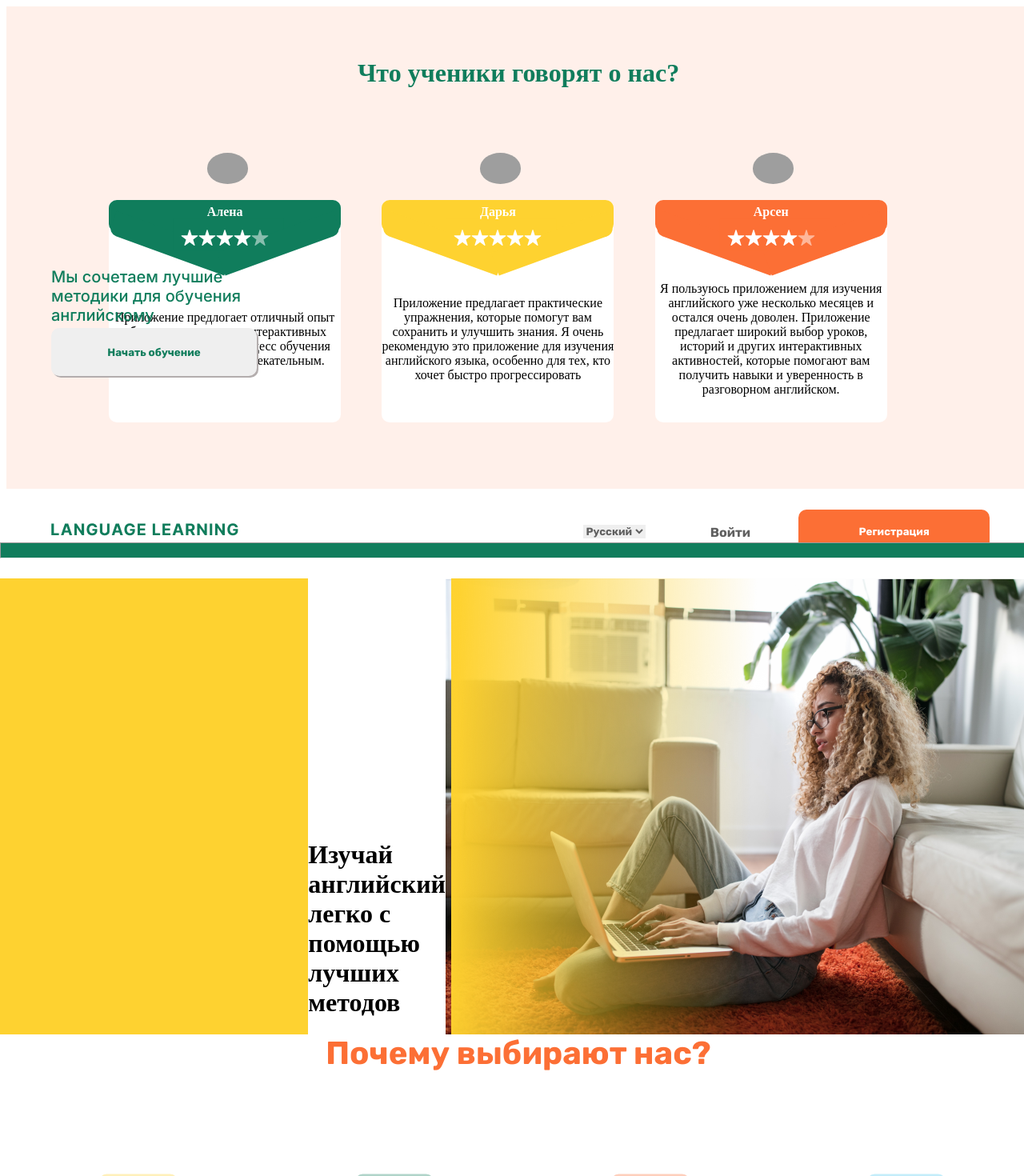
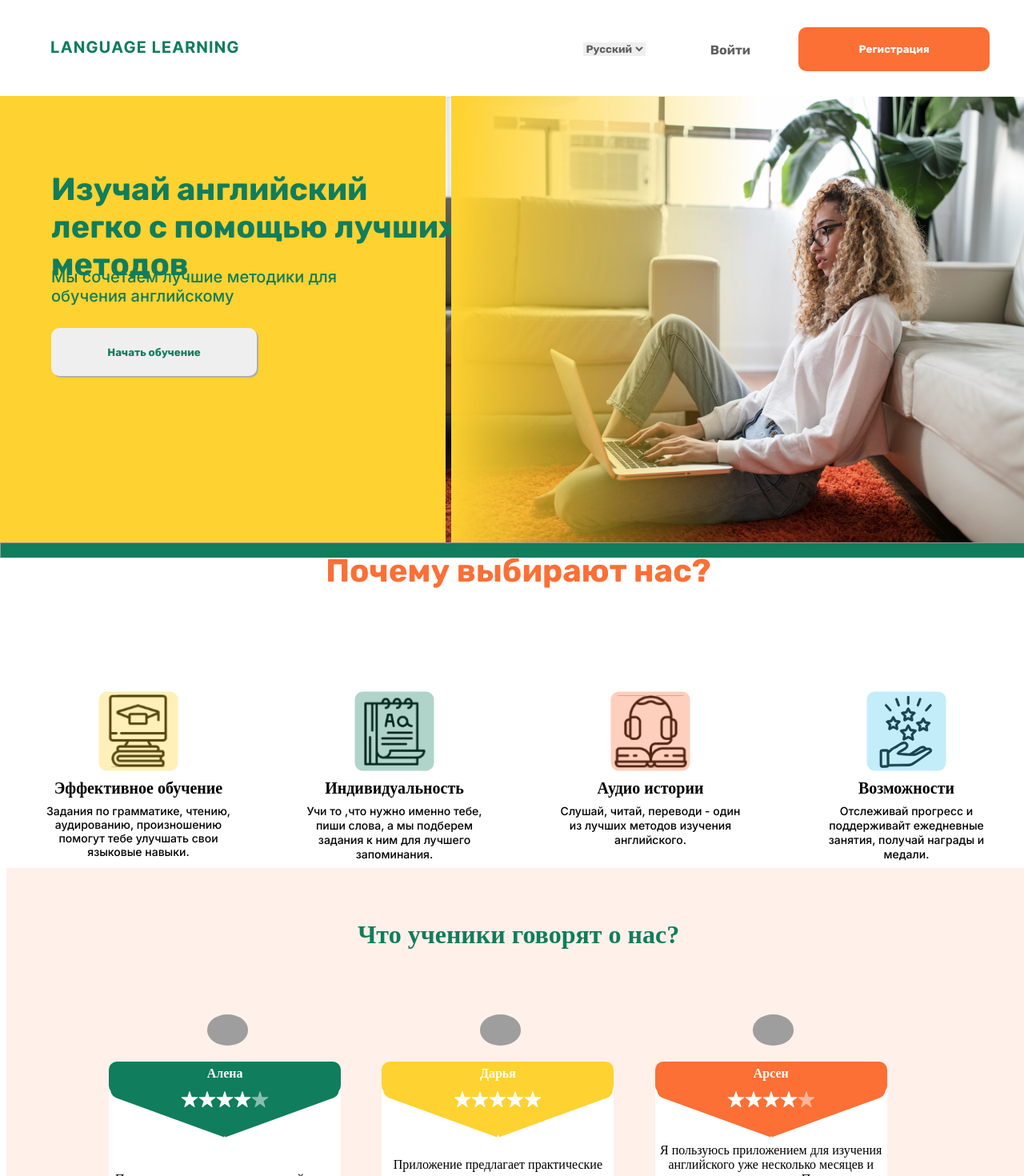
Before and after one commit to SolidPracticum/LanguageApp, a React (Create React App) app: page / in a window 1280 px wide. Shown: the top 1470 px of the page at 80% size. Built offline with nearby package versions, Linux system fonts and the light colour scheme; grey boxes are pictures that could not be loaded.

Commit message:
fix: fix style and translate main

```diff
--- a/src/components/main/Main.jsx
+++ b/src/components/main/Main.jsx
@@ -7,7 +7,7 @@ function Main() {
   return (
     <main className={scss.main}>
       <img className={scss.recta} src="/images/main/Rectangle 33.png" alt="logo" />
-      <h1 className={scss.h1}>{t("main")}</h1>
+      <h2 className={scss.h2}>{t("main")}</h2>
       <h5 className={scss.h5}> {t("main_second")} </h5>
       <button className={scss.btn}>{t("enter")}</button>
       <img className={scss.rect} src="/images/main/Rectangle 47.png" alt="logo" />
--- a/src/components/main/Main.module.scss
+++ b/src/components/main/Main.module.scss
@@ -43,7 +43,7 @@
     line-height: 24px;
     top: 301px;
     left: 5%;
-    width: 20%;
+    width: 30%;
     color: #107d5c;
   }
   .btn {
--- a/src/pages/HomePage.jsx
+++ b/src/pages/HomePage.jsx
@@ -8,11 +8,11 @@ import Footer from "../components/footer/Footer";
 function HomePage() {
   return (
     <>
-      <CommentSection />
       <div>
         <Header />
         <Main />
         <Benefits />
+        <CommentSection />
         <Footer />
       </div>
     </>
```
